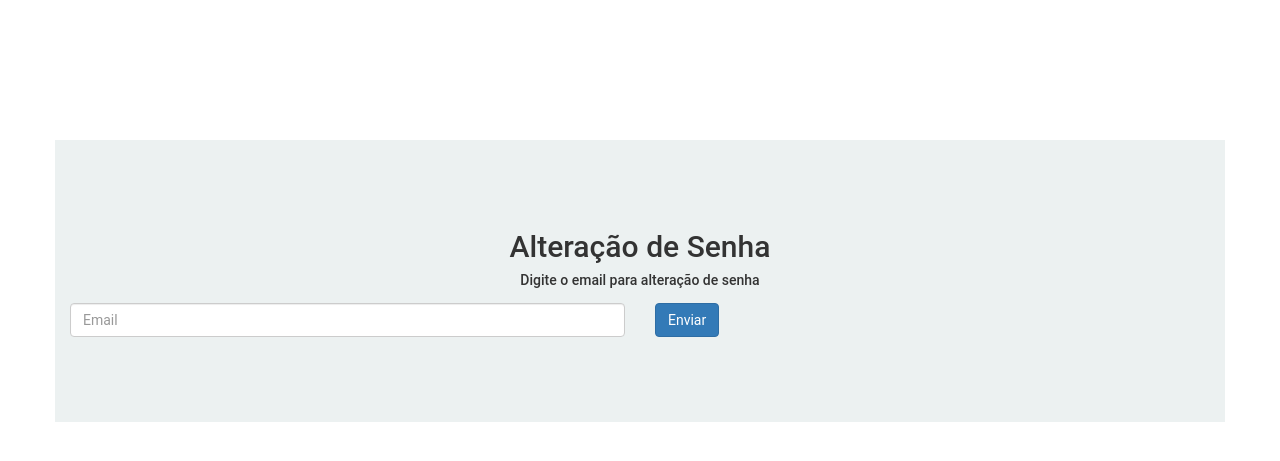
After one commit to AlexPedro105/eCommerce, a PHP site: page /esqueceuSenha.php in a window 1280 px wide. The commit adds this page. Shown: the top 461 px of the page. Run offline with PHP 8.4, Linux system fonts and the light colour scheme.

Commit message:
Desenvolvimento da tela de alterar senha
Esse é o desenvolvimento da tela de alterar senha do cliente.

```diff
--- a/css/login.css
+++ b/css/login.css
@@ -23,3 +23,10 @@
 #esqueceuSenha:hover{
     color: blue;
 }
+
+/*Pagina esqueceu a senha INICIO*/
+.emailNewPass{
+    display: flex;
+    justify-items: center;
+}
+/*Pagina esqueceu a senha FIM*/
--- /dev/null
+++ b/esqueceuSenha.php
@@ -0,0 +1,35 @@
+<!DOCTYPE html>
+
+<html>
+<head>
+	<meta charset="utf-8">
+	<meta name="viewport" content="width=device-width, initial-scale=1">
+	<title>Esqueceu Senha</title>
+	<link rel="stylesheet" type="text/css" href="css/login.css">
+	<link rel="stylesheet" type="text/css" href="css/bootstrap.min.css">
+
+</head>
+<body>
+	<div class="container contents">
+		<div class="row">
+			<div class="col-md-12">
+				<div class="form-group">
+					<h2 class="text-center">Alteração de Senha</h2>
+					<h5 class="text-center">Digite o email para alteração de senha</h5>
+				</div>
+			</div>
+		</div>
+		<div class="row emailNewPass">
+			<div class="col-md-6">
+				<div class="form-group">
+					<input type="email" name="emailNewPass" class="form-control  " placeholder="Email">
+				</div>
+			</div>
+			<div class="col-md-6">
+				<button class="btn btn-primary"> Enviar</button>
+			</div>
+		</div>
+	</div>
+</body>
+<script type="js/bootstrap.min.js"></script>
+</html>
--- a/login.php
+++ b/login.php
@@ -23,7 +23,7 @@
                         </div>
                         <form action="#" method="post">
                             <div class="form-group">
-                                <input type="text" class="form-control" id="username" placeholder="Nome">
+                                <input type="email" class="form-control" id="username" placeholder="Email">
                             </div>
                             <div class="form-group">
                                 <input type="password" class="form-control" id="password" placeholder="Senha">
@@ -31,7 +31,7 @@
                             <div class="form-group ">
                                 <label class="control caption control-checkbox ">Lembre-me
                                 <input type="checkbox" class="form-check-input lmCheck"> </label>
-                                <a href="#esqueceuSenha" id="esqueceuSenha">Esqueceu a Senha</a>
+                                <a href="esqueceuSenha.php" id="esqueceuSenha">Esqueceu a Senha</a>
                             </div>
                             <div class="form-group">
                                 <button class="btn btn-button btn-primary">Login</button>
```
